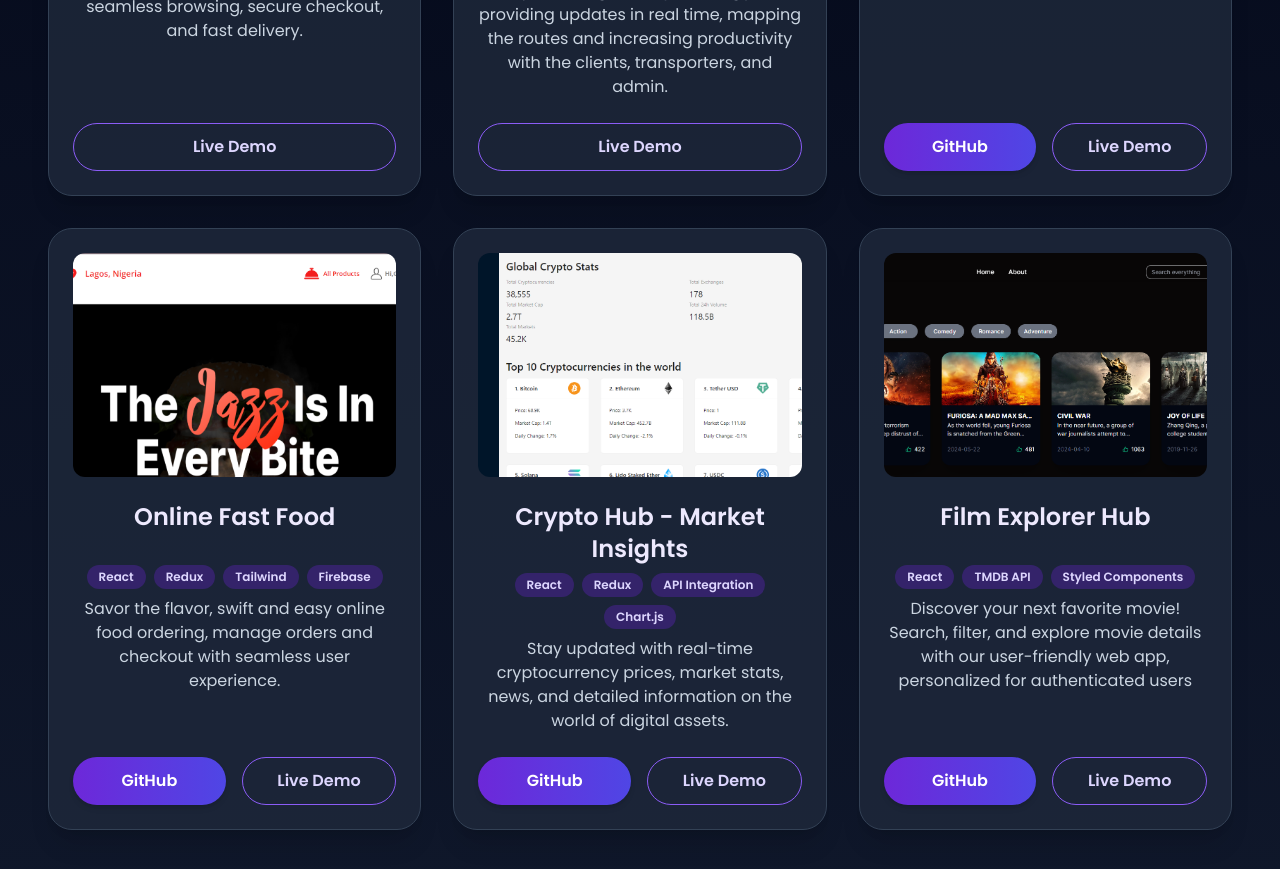
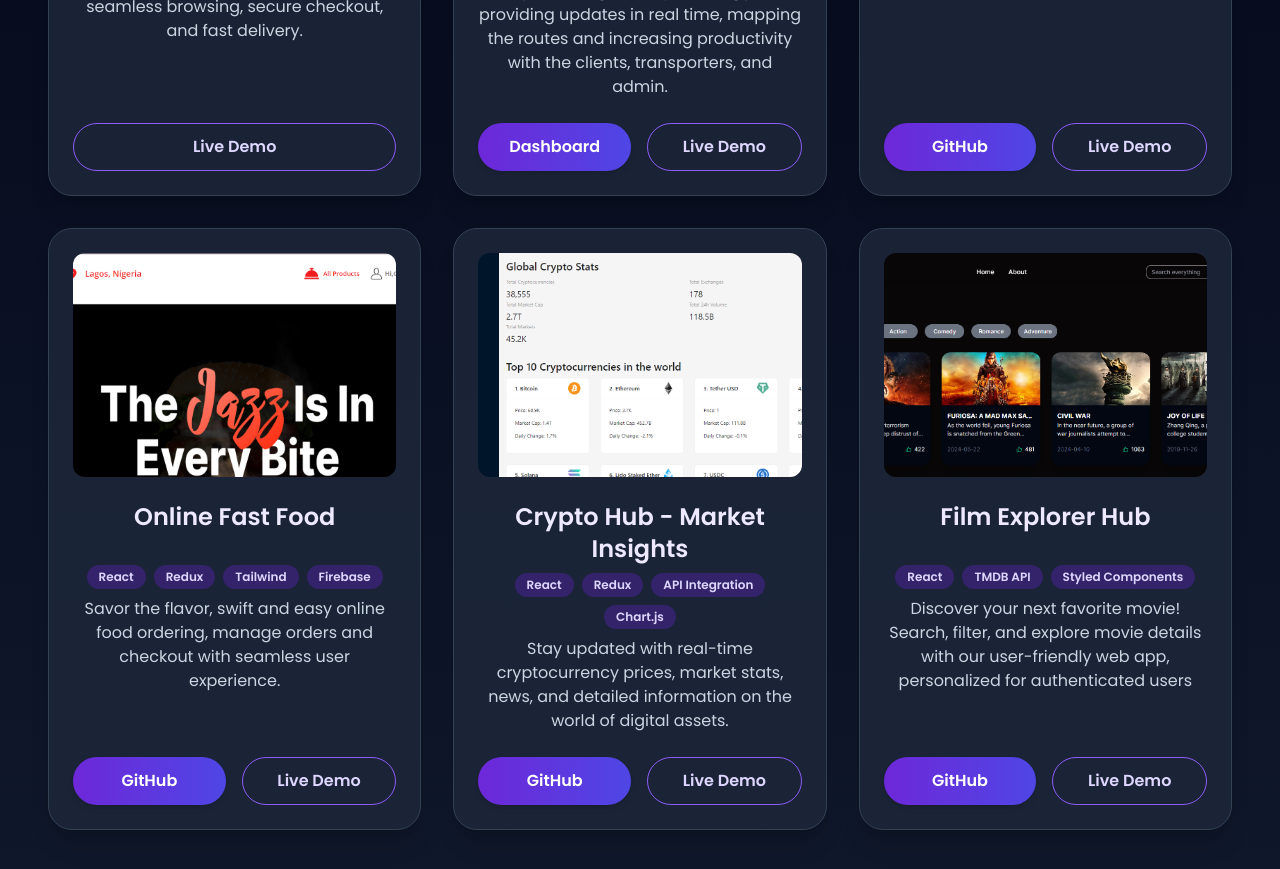
Before and after one commit to Lizzietrust/Elizabeth-s-Portfolio, a Next.js app: page / in a window 1280 px wide. Shown: the part 5700-6569 px from the top of the page. Built offline with nearby package versions, Linux system fonts and the light colour scheme.

Commit message:
Add dashboard link to PROSE E-Tracker project for improved access to admin features

```diff
--- a/src/constants/index.ts
+++ b/src/constants/index.ts
@@ -169,6 +169,8 @@ export const projects = [
     des: "PROSE E-Tracker is an application which helps with logistics by tracking jobs, providing updates in real time, mapping the routes and increasing productivity with the clients, transporters, and admin.",
     img: "/assets/s24.png",
     link: "https://prose-staging.vercel.app/",
+    dashboard: "https://prose-staging.vercel.app/login",
+
     // github: "https://github.com/Lizzietrust/blogg",
     tags: ["Next.js", "React", "Tailwind", "Tanstack Query"],
     details: "",
```
